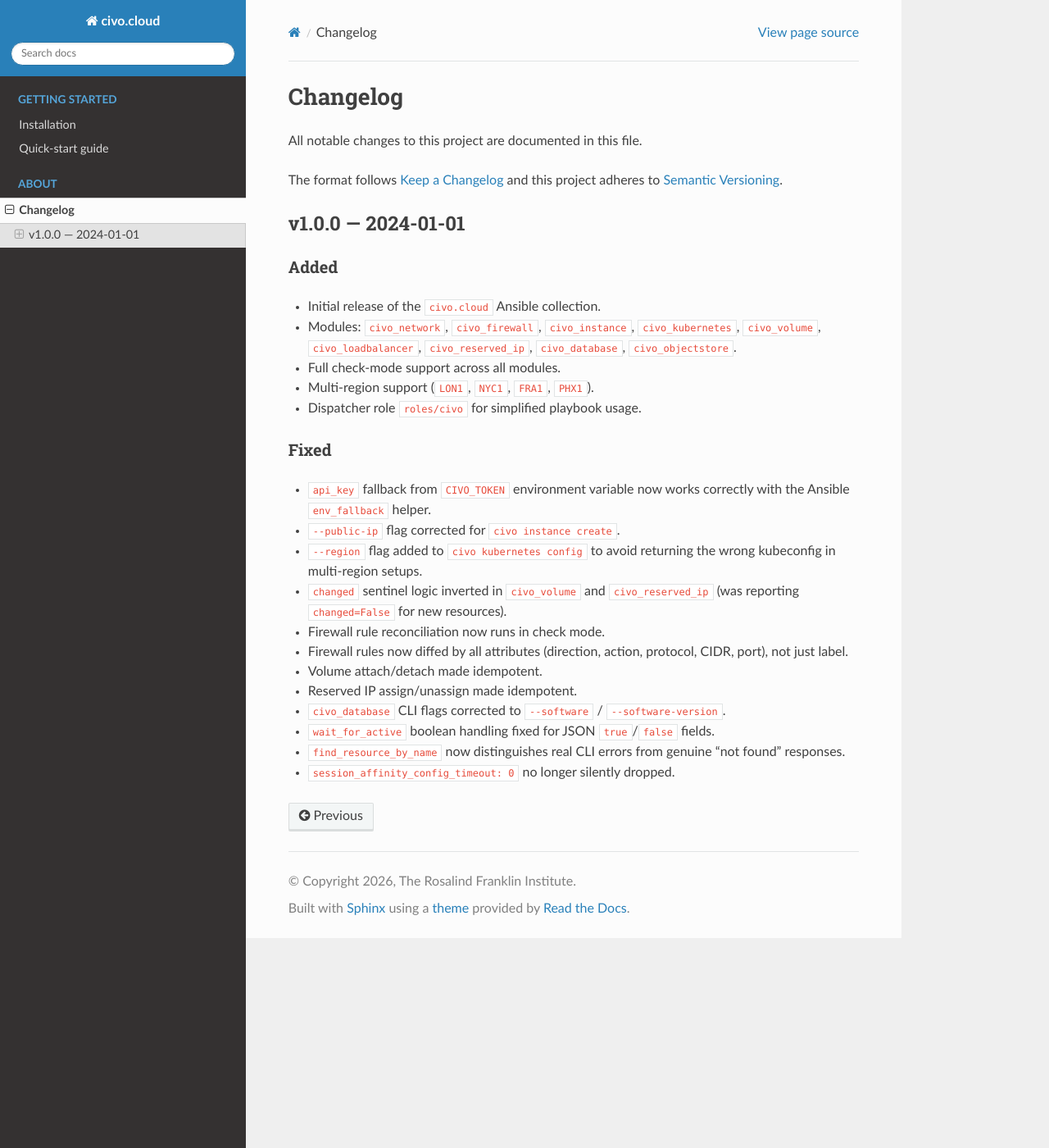
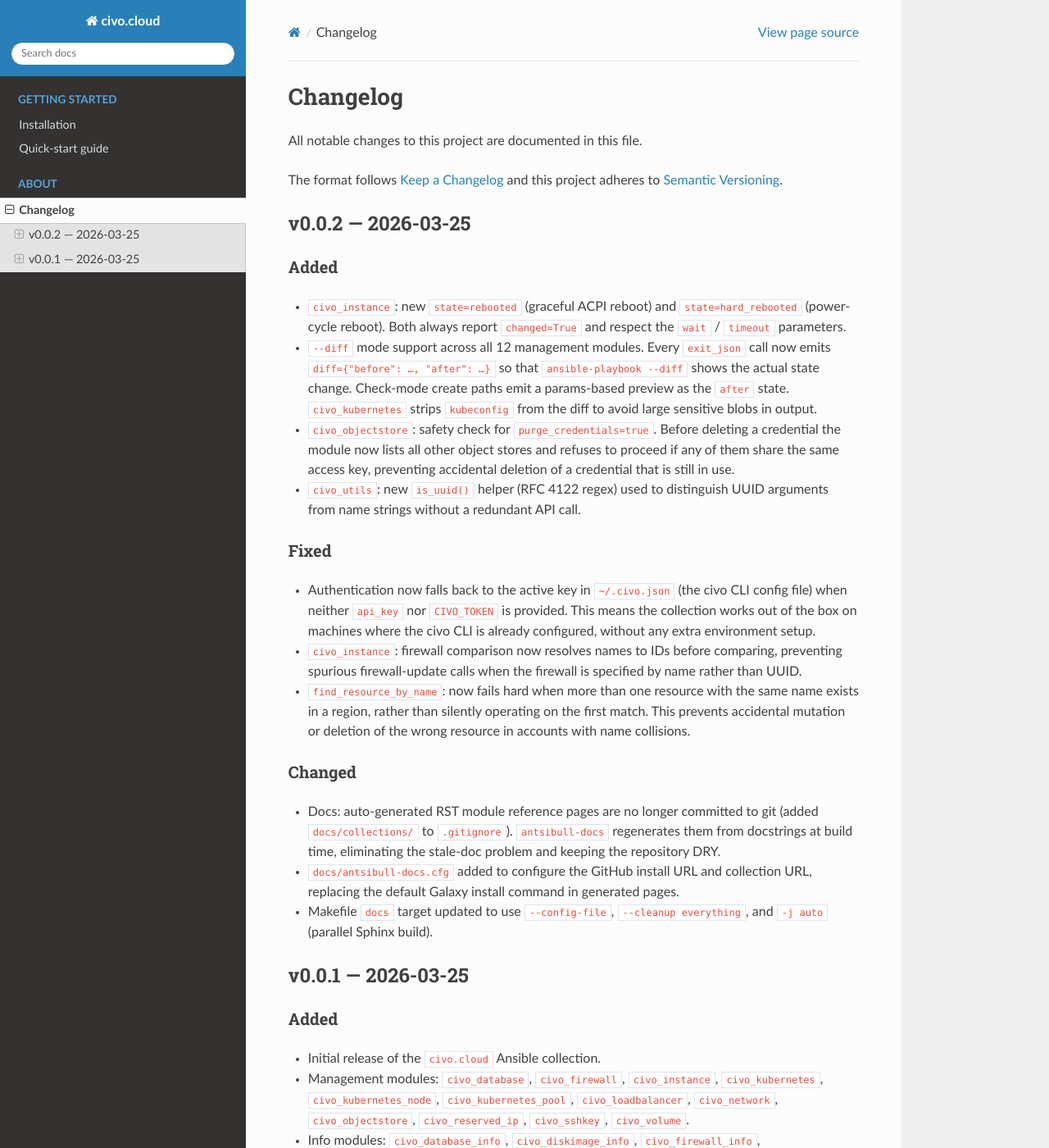
Before and after one commit to rosalindfranklininstitute/ansible-civo, a Sphinx documentation site: the page built from docs/changelog.rst, in a window 1280 px wide and 1400 px high. Shown: the whole window at 82% size. Built offline with Sphinx 7.4.7 and the Read the Docs theme 3.1.0, drawn with Linux system fonts in a browser that asks for light colours; pages that are not in the unit, such as notebooks, are missing from menus; some of the changed text lies outside the part shown.

Commit message:
docs: update README and changelog for v0.0.2

```diff
--- a/docs/changelog.rst
+++ b/docs/changelog.rst
@@ -6,16 +6,74 @@
 The format follows `Keep a Changelog <https://keepachangelog.com/en/1.1.0/>`_
 and this project adheres to `Semantic Versioning <https://semver.org/spec/v2.0.0.html>`_.
 
-v1.0.0 — 2024-01-01
+v0.0.2 — 2026-03-25
+---------------------
+
+Added
+~~~~~
+
+* ``civo_instance``: new ``state=rebooted`` (graceful ACPI reboot) and
+  ``state=hard_rebooted`` (power-cycle reboot).  Both always report
+  ``changed=True`` and respect the ``wait`` / ``timeout`` parameters.
+* ``--diff`` mode support across all 12 management modules.  Every
+  ``exit_json`` call now emits ``diff={"before": …, "after": …}`` so that
+  ``ansible-playbook --diff`` shows the actual state change.  Check-mode
+  create paths emit a params-based preview as the ``after`` state.
+  ``civo_kubernetes`` strips ``kubeconfig`` from the diff to avoid large
+  sensitive blobs in output.
+* ``civo_objectstore``: safety check for ``purge_credentials=true``.  Before
+  deleting a credential the module now lists all other object stores and
+  refuses to proceed if any of them share the same access key, preventing
+  accidental deletion of a credential that is still in use.
+* ``civo_utils``: new ``is_uuid()`` helper (RFC 4122 regex) used to
+  distinguish UUID arguments from name strings without a redundant API call.
+
+Fixed
+~~~~~
+
+* Authentication now falls back to the active key in ``~/.civo.json`` (the
+  civo CLI config file) when neither ``api_key`` nor ``CIVO_TOKEN`` is
+  provided.  This means the collection works out of the box on machines where
+  the civo CLI is already configured, without any extra environment setup.
+* ``civo_instance``: firewall comparison now resolves names to IDs before
+  comparing, preventing spurious firewall-update calls when the firewall is
+  specified by name rather than UUID.
+* ``find_resource_by_name``: now fails hard when more than one resource with
+  the same name exists in a region, rather than silently operating on the
+  first match.  This prevents accidental mutation or deletion of the wrong
+  resource in accounts with name collisions.
+
+Changed
+~~~~~~~
+
+* Docs: auto-generated RST module reference pages are no longer committed to
+  git (added ``docs/collections/`` to ``.gitignore``).  ``antsibull-docs``
+  regenerates them from docstrings at build time, eliminating the stale-doc
+  problem and keeping the repository DRY.
+* ``docs/antsibull-docs.cfg`` added to configure the GitHub install URL and
+  collection URL, replacing the default Galaxy install command in generated
+  pages.
+* Makefile ``docs`` target updated to use ``--config-file``,
+  ``--cleanup everything``, and ``-j auto`` (parallel Sphinx build).
+
+v0.0.1 — 2026-03-25
 ---------------------
 
 Added
 ~~~~~
 
 * Initial release of the ``civo.cloud`` Ansible collection.
-* Modules: ``civo_network``, ``civo_firewall``, ``civo_instance``,
-  ``civo_kubernetes``, ``civo_volume``, ``civo_loadbalancer``,
-  ``civo_reserved_ip``, ``civo_database``, ``civo_objectstore``.
+* Management modules: ``civo_database``, ``civo_firewall``, ``civo_instance``,
+  ``civo_kubernetes``, ``civo_kubernetes_node``, ``civo_kubernetes_pool``,
+  ``civo_loadbalancer``, ``civo_network``, ``civo_objectstore``,
+  ``civo_reserved_ip``, ``civo_sshkey``, ``civo_volume``.
+* Info modules: ``civo_database_info``, ``civo_diskimage_info``,
+  ``civo_firewall_info``, ``civo_instance_info``, ``civo_kubernetes_info``,
+  ``civo_kubernetes_pool_info``, ``civo_kubernetes_version_info``,
+  ``civo_loadbalancer_info``, ``civo_network_info``, ``civo_objectstore_info``,
+  ``civo_quota_info``, ``civo_region_info``, ``civo_reserved_ip_info``,
+  ``civo_size_info``, ``civo_sshkey_info``, ``civo_volume_info``,
+  ``civo_volumetype_info``.
 * Full check-mode support across all modules.
 * Multi-region support (``LON1``, ``NYC1``, ``FRA1``, ``PHX1``).
 * Dispatcher role ``roles/civo`` for simplified playbook usage.
```
Also changed, not shown: README.md (+145 -22 lines).
